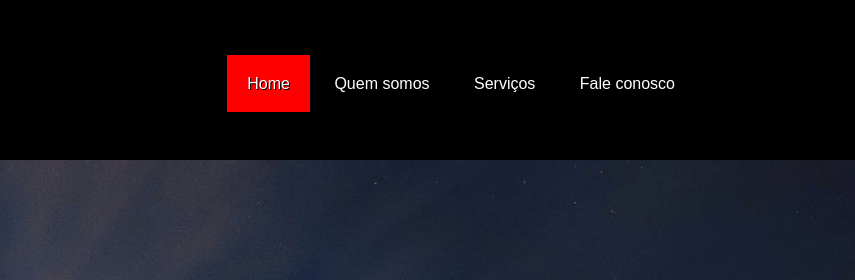
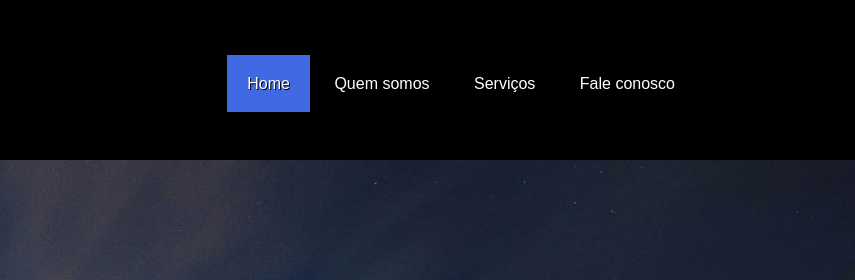
Before and after one commit to L-446/TEST, a plain HTML site: page index.html in a window 1280 px wide. In both pictures the pointer is over the link "Home". Shown: the top 280 px of the page, 425-1280 px from the left. Drawn offline with Linux system fonts and the light colour scheme.

Commit message:
Css Color

```diff
--- a/estilo.css
+++ b/estilo.css
@@ -57,7 +57,7 @@ footer{/* Rodape */
     padding: 20px 20px;
 }
 #menu a:hover{
-    background-color: red;
+    background-color: royalblue;
     color: white;
 }
 
```
